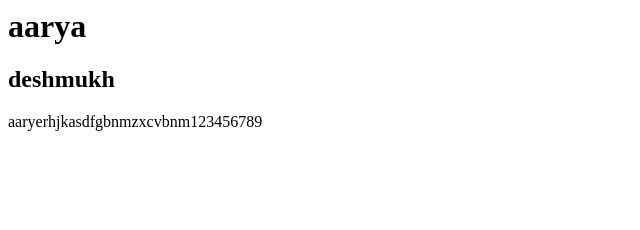
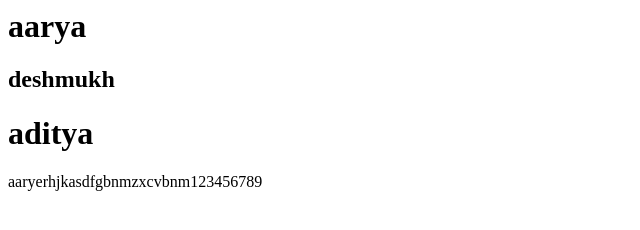
Before and after one commit to AaryaDeshmukh/Project1, a plain HTML site: page index.html in a window 1280 px wide. Shown: the whole page, without its empty margins (0-640 px from the left). Drawn offline with Linux system fonts and the light colour scheme.

Commit message:
h1 update

```diff
--- a/index.html
+++ b/index.html
@@ -7,7 +7,9 @@
 <body>
     <h1>aarya</h1>
     <h2>deshmukh</h2>
+    <h1>aditya</h1>
     <p> aaryerhjkasdfgbnmzxcvbnm123456789</p>
+
 
 </body>
 </html>
```
